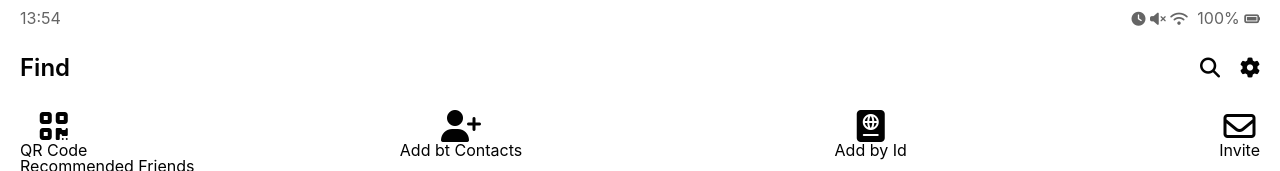
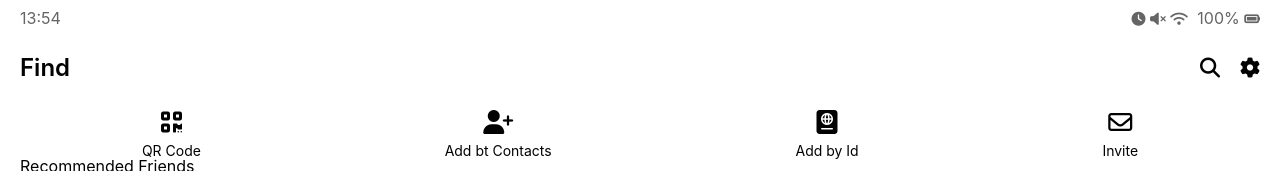
Before and after one commit to nibble2/kakao-clone, a plain HTML site: page find.html in a window 1280 px wide. Shown: the top 171 px of the page. Drawn offline with Linux system fonts and the light colour scheme.

Commit message:
Add find header css

```diff
--- a/css/find.css
+++ b/css/find.css
@@ -1,6 +1,6 @@
 .find .find__header-list {
     display: flex;
-    justify-content: space-between;
+    justify-content: space-around;
 }
 
 .find .header-btn {
@@ -12,3 +12,12 @@
 .find .header-btn__title {
     display: block;
 }
+
+.find .header-btn__title {
+    margin-top: 10px;
+    font-size: 14px;
+}
+
+.find .header-btn__icon {
+    font-size: 12px;
+}
```
Also changed, not shown: find.html (indentation only).
